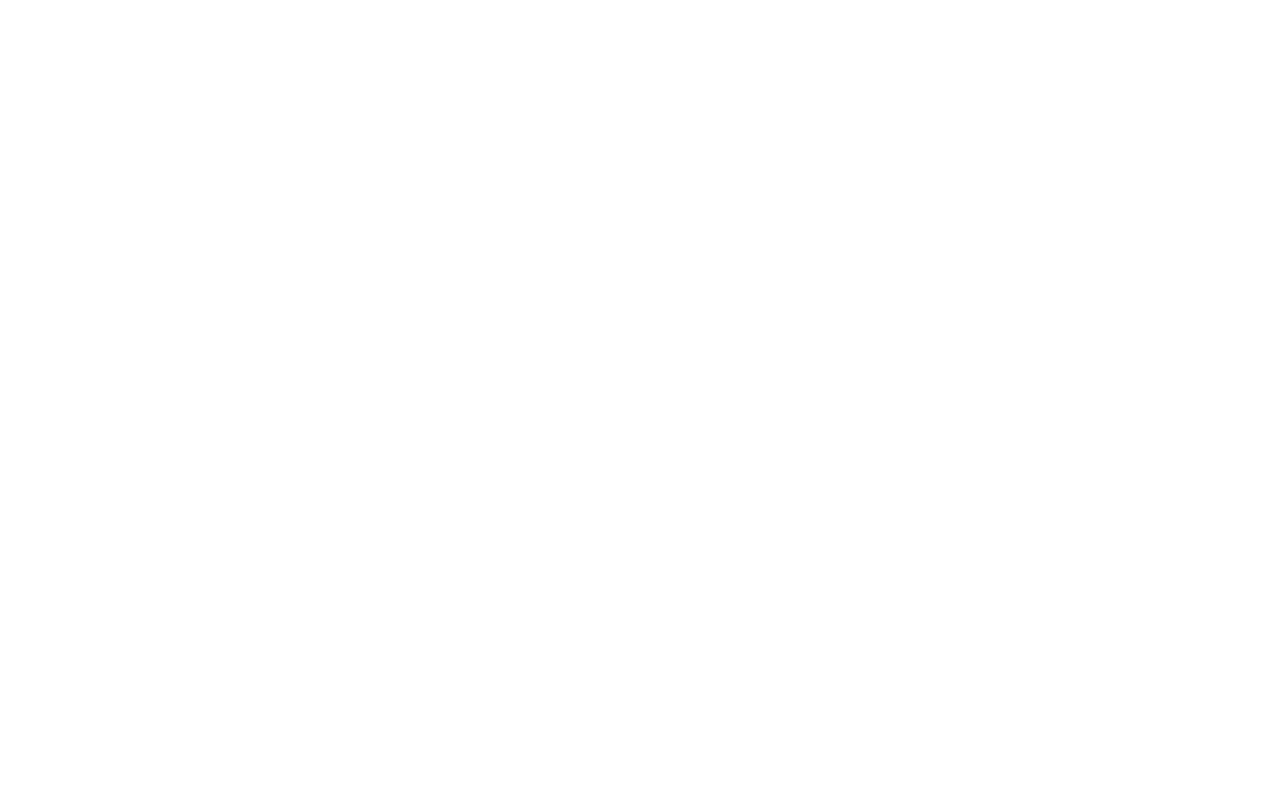
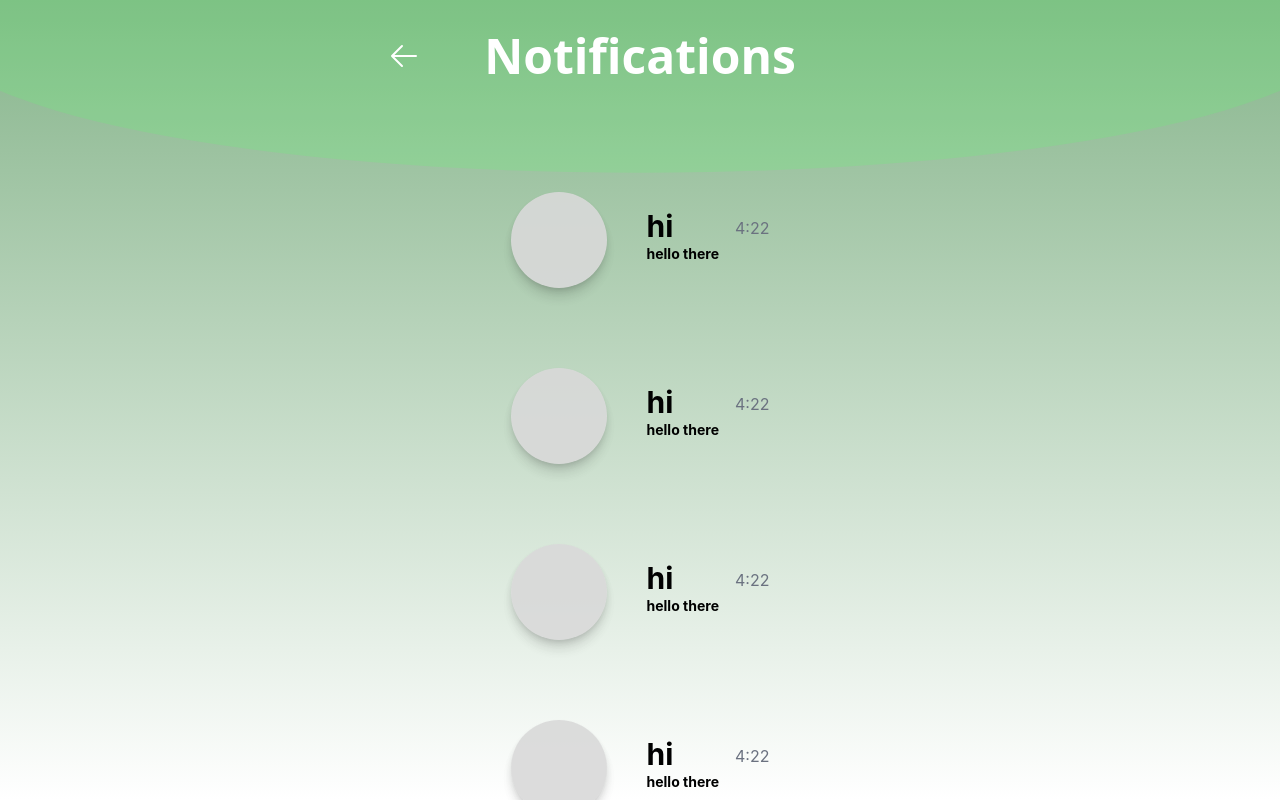
Before and after one commit to krunalpatel0719/Therabot, a React (Create React App) app in the folder therabot/: page /notifications in a window 1280 px wide. Before the commit this address had no page. Built offline with nearby package versions, Linux system fonts and the light colour scheme.

Commit message:
More Pages Connected

```diff
--- a/therabot/src/App.js
+++ b/therabot/src/App.js
@@ -2,17 +2,25 @@
 import { BrowserRouter as Router, Route, Routes } from 'react-router-dom';
 import Home from './pages/Home';
 import ContactTherapist from './pages/ContactTherapist';
+import Notifications from './pages/Notifications';
+import Notes from './pages/Notes';
+import Settings from './pages/Settings';
+import Exercises from './pages/Exercises';
 // For icons, we can use a library like react-icons. Here, I'll use placeholders.
 
 const App = () => {
   return (
     <Router>
         <Routes>
-        {/* <div class='bg-gradient-to-r from-indigo 500'> */}
+
           <Route path="/" element={<Home />} />
-        {/* </div> */}
-        {/* <div class='bg-gradient-to-r from-indigo 500'> */}
+
         <Route path="/contact-therapist"  element={<ContactTherapist/>} />
+        <Route path="/notifications"  element={<Notifications/>} />
+        <Route path="/settings"  element={<Settings/>} />
+        <Route path="/notes"  element={<Notes/>} />
+        <Route path="/exercises"  element={<Exercises/>} />
+
         {/* </div> */}
 
       </Routes>
--- a/therabot/src/components/CircleIcon.js
+++ b/therabot/src/components/CircleIcon.js
@@ -3,9 +3,9 @@
 function CircleIcon({className, icon}) {
   return (
     <div className="flex flex-col items-center">
-        <button className={`${className} bg-BUTTON_GREY opacity-90 rounded-full drop-shadow-lg shadow-lg flex items-center justify-center`}>
-        {icon}
-        </button>
+        <div className={`${className} bg-BUTTON_GREY opacity-90 rounded-full drop-shadow-lg shadow-lg flex items-center justify-center`}>
+          {icon}
+        </div>
 
     </div>
   );
--- /dev/null
+++ b/therabot/src/components/MessageWithTime.js
@@ -0,0 +1,19 @@
+import React from 'react';
+import CircleIcon from './CircleIcon'
+
+function MessageWithTime({className, icon, message1, message2, time}) {
+  return (
+    <div className="flex items-start space-x-4 font-inter">
+      <CircleIcon className ='h-24 w-24' icon={icon}/>
+      <div className="flex flex-col justify-center text-black pl-6 pt-4">
+        <p className="text-3xl font-bold">{message1}</p>
+        <p className="text-sm font-bold">{message2}</p>
+      </div>
+      <div className="ml-auto text-gray-500 pt-6">
+        {time}
+      </div>
+    </div>
+  );
+}
+
+export default MessageWithTime;
--- a/therabot/src/pages/ContactTherapist.js
+++ b/therabot/src/pages/ContactTherapist.js
@@ -26,14 +26,13 @@
            <CircleIcon className = 'w-36 h-36 sm:w-48 sm:h-48' icon=<UserIcon className = 'w-24 h-24 sm:w-36 sm:h-36 mt-16'/> />
             <h2 className = 'pt-4 text-xl font-bold'> Dr. Therapist </h2>
           </div>
-          {/* 2x2 Grid of Buttons */}
+
           <div className="flex flex-col space-y-12 mb-48 w-full ">
             <ContactTherapistButtons className = 'bg-CONTACT_THERAPIST_BUTTON_BLUE text-black text-2xl  font-semibold pt-2 pb-2 sm:pt-4 sm:pb-4' icon =<ChatBubbleBottomCenterIcon className = 'w-8 h-8'/> label='Text Therapist'/>
             <ContactTherapistButtons className = 'bg-CONTACT_THERAPIST_BUTTON_BLUE text-black text-2xl  font-semibold pt-2 pb-2 sm:pt-4 sm:pb-4' icon =<PhoneIcon className = 'w-8 h-8'/> label='Call Therapist'/>
             <ContactTherapistButtons className = 'bg-CONTACT_THERAPIST_BUTTON_BLUE text-black text-2xl  font-semibold pt-2 pb-2 sm:pt-4 sm:pb-4' icon =<CalendarIcon className = 'w-8 h-8'/> label='Schedule Appointment'/>
             <ContactTherapistButtons className = 'bg-CONTACT_THERAPIST_BUTTON_BLUE text-black text-2xl font-semibold pt-2 pb-2 sm:pt-4 sm:pb-4' icon =<ClipboardIcon className = 'w-8 h-8'/> label='View Feedback'/>
           </div>
-          {/* Contact Therapist Button */}
 
         </div>
       </div>
--- a/therabot/src/pages/Exercises.js
+++ b/therabot/src/pages/Exercises.js
@@ -0,0 +1,29 @@
+import React from 'react';
+import { Link } from 'react-router-dom';
+
+import Eclipse from '../components/Eclipse'
+
+
+import {ArrowLeftIcon} from '@heroicons/react/24/solid';
+
+
+function Exercises() {
+  return (
+    <div className="bg-gradient-to-b from-EXERCISES_GRADIENT to-white ">
+      <div className="overflow-x-hidden relative flex justify-center items-center h-screen w-screen ">
+        <Eclipse className = "bg-EXERCISES_ECLIPSE opacity-20 "/>
+
+        <div className="flex flex-col h-screen justify-between items-center  z-10 relative">
+          <div className="relative text-4xl sm:text-5xl font-bold text-white z-20 pt-4 md:pt-8 ">
+            <Link to="/" className="absolute -left-12 sm:-left-24 bottom-1 sm:bottom-2 text-white "><ArrowLeftIcon className = "h-8 w-8"/></Link>
+            Exercises
+          </div>
+
+
+        </div>
+      </div>
+    </div>
+  );
+}
+
+export default Exercises;
--- a/therabot/src/pages/Home.js
+++ b/therabot/src/pages/Home.js
@@ -20,10 +20,19 @@
 
           {/* 2x2 Grid of Buttons */}
           <div className="grid grid-cols-2 gap-32 mt-4 pr-16 pl-16 pt-16">
-            <ButtonWithLabel icon=<ClipboardDocumentListIcon className="w-36 h-36"/> label="Notes" />
-            <ButtonWithLabel icon=<BiSolidDog className="w-36 h-36"/> label="Exercises" />
-            <ButtonWithLabel icon=<Cog8ToothIcon className="w-36 h-36"/>label="Settings" />
-            <ButtonWithLabel icon=<BellAlertIcon className="w-36 h-36"/> label="Notifications" />
+            <Link to="/notes">
+             <ButtonWithLabel icon=<ClipboardDocumentListIcon className="w-36 h-36"/> label="Notes" />
+            </Link>
+            <Link to="/exercises">
+              <ButtonWithLabel icon=<BiSolidDog className="w-36 h-36"/> label="Exercises" />
+            </Link>
+            <Link to="/settings">
+             <ButtonWithLabel icon=<Cog8ToothIcon className="w-36 h-36"/>label="Settings" />
+            </Link>
+            <Link to="/notifications">
+             <ButtonWithLabel icon=<BellAlertIcon className="w-36 h-36"/> label="Notifications" />
+           </Link>
+
           </div>
 
           {/* Contact Therapist Button */}
--- a/therabot/src/pages/Notes.js
+++ b/therabot/src/pages/Notes.js
@@ -0,0 +1,29 @@
+import React from 'react';
+import { Link } from 'react-router-dom';
+
+import Eclipse from '../components/Eclipse'
+
+
+import {ArrowLeftIcon} from '@heroicons/react/24/solid';
+
+
+function Notes() {
+  return (
+    <div className="bg-gradient-to-b from-NOTES_GRADIENT to-white ">
+      <div className="overflow-x-hidden relative flex justify-center items-center h-screen w-screen ">
+        <Eclipse className = "bg-NOTES_ECLIPSE opacity-20 "/>
+
+        <div className="flex flex-col h-screen justify-between items-center  z-10 relative">
+          <div className="relative text-4xl sm:text-5xl font-bold text-white z-20 pt-4 md:pt-8 ">
+            <Link to="/" className="absolute -left-12 sm:-left-24 bottom-1 sm:bottom-2 text-white "><ArrowLeftIcon className = "h-8 w-8"/></Link>
+            Notes
+          </div>
+
+
+        </div>
+      </div>
+    </div>
+  );
+}
+
+export default Notes;
--- a/therabot/src/pages/Notifications.js
+++ b/therabot/src/pages/Notifications.js
@@ -0,0 +1,34 @@
+import React from 'react';
+import { Link } from 'react-router-dom';
+
+import Eclipse from '../components/Eclipse'
+import {ArrowLeftIcon} from '@heroicons/react/24/solid';
+import MessageWithTime from '../components/MessageWithTime';
+
+function Notifications() {
+  return (
+    <div className="bg-gradient-to-b from-NOTIFICATIONS_GRADIENT to-white ">
+      <div className="overflow-x-hidden relative flex justify-center items-center h-screen w-screen ">
+        <Eclipse className = "bg-NOTIFICATIONS_ECLIPSE opacity-20 "/>
+
+        <div className="flex flex-col h-screen justify-start items-center  z-10 relative">
+          <div className="relative text-4xl sm:text-5xl font-bold text-white z-20 pt-4 md:pt-8 ">
+            <Link to="/" className="absolute -left-12 sm:-left-24 bottom-1 sm:bottom-2 text-white "><ArrowLeftIcon className = "h-8 w-8"/></Link>
+            Notifications
+          </div>
+          <div className=" mt-24 sm:mt-28 flex flex-col space-y-20">
+            <MessageWithTime message1 = 'hi' message2 ='hello there' time='4:22'/>
+            <MessageWithTime message1 = 'hi' message2 ='hello there' time='4:22'/>
+            <MessageWithTime message1 = 'hi' message2 ='hello there' time='4:22'/>
+            <MessageWithTime message1 = 'hi' message2 ='hello there' time='4:22'/>
+
+
+            {/* Other MessageWithTime components */}
+          </div>
+        </div>
+      </div>
+    </div>
+  );
+}
+
+export default Notifications;
--- a/therabot/src/pages/Settings.js
+++ b/therabot/src/pages/Settings.js
@@ -0,0 +1,29 @@
+import React from 'react';
+import { Link } from 'react-router-dom';
+
+import Eclipse from '../components/Eclipse'
+
+
+import {ArrowLeftIcon} from '@heroicons/react/24/solid';
+
+
+function Settings() {
+  return (
+    <div className="bg-gradient-to-b from-SETTINGS_GRADIENT to-white ">
+      <div className="overflow-x-hidden relative flex justify-center items-center h-screen w-screen ">
+        <Eclipse className = "bg-SETTINGS_ECLIPSE opacity-20 "/>
+
+        <div className="flex flex-col h-screen justify-between items-center  z-10 relative">
+          <div className="relative text-4xl sm:text-5xl font-bold text-white z-20 pt-4 md:pt-8 ">
+            <Link to="/" className="absolute -left-12 sm:-left-24 bottom-1 sm:bottom-2 text-white "><ArrowLeftIcon className = "h-8 w-8"/></Link>
+            Settings
+          </div>
+
+
+        </div>
+      </div>
+    </div>
+  );
+}
+
+export default Settings;
--- a/therabot/tailwind.config.js
+++ b/therabot/tailwind.config.js
@@ -13,6 +13,14 @@
       'BUTTON_GREY': '#D9D9D9',
       'ECLIPSE_BLUE': '#007C97',
       'CONTACT_THERAPIST_BUTTON_BLUE': '#B2EDFF',
+      'NOTIFICATIONS_GRADIENT': '#85B48A',
+      'NOTIFICATIONS_ECLIPSE': "#62FF71",
+      'NOTES_GRADIENT': "#85B4AE",
+      'NOTES_ECLIPSE': "#19665C",
+      'EXERCISES_GRADIENT': "#B7902E",
+      'EXERCISES_ECLIPSE': "#745300",
+      'SETTINGS_GRADIENT': "#C892FF",
+      'SETTINGS_ECLIPSE': "#D662FF",
 
      },
      fontFamily: {
```
